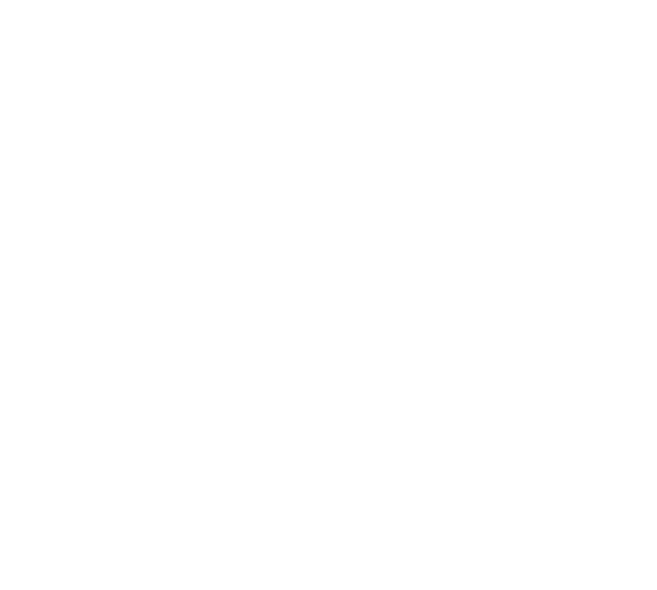
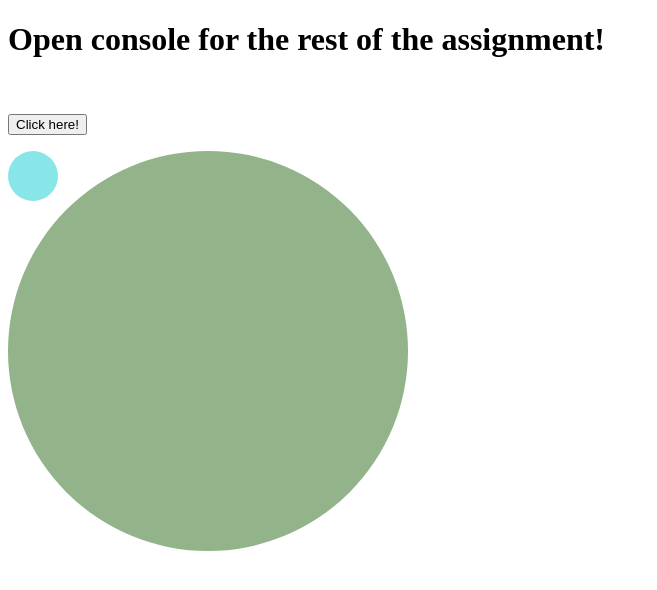
Before and after one commit to dmmonse/loops-dom, a plain HTML site: page index.html in a window 1280 px wide. Shown: the whole page, without its empty margins (0-657 px from the left). Drawn offline with Linux system fonts and the light colour scheme.

Commit message:
styling tags and buttons
button for animation created
styling for animation made

```diff
--- a/index.html
+++ b/index.html
@@ -6,8 +6,33 @@
         <meta http-equiv="X-UA-Compatible" content="ie-edge">
         <title>Console</title>
         <script src="./app.js"></script>
-
+        <script src=".//styles.css"></script>
     </head>
 <body>
+  <h1 id=" title"> Open console for the rest of the assignment! </h1>
+  <br>
+  <style>
+    #container {
+      width: 400px;
+      height: 400px;
+      position: relative;
+      border-radius: 300px;
+      background: rgb(147, 179, 139);
+    }
+    #animate {
+      width: 50px;
+      height: 50px;
+      position: absolute;
+      border-radius: 300px;
+      background-color:rgb(136, 230, 233);
+    }
+    </style>
+    <p><button onclick="myAnimation()">Click here!</button></p>
+
+    <div id ="container">
+      <div id ="animate"></div>
+
+
+
   </body>
 </html>
```
